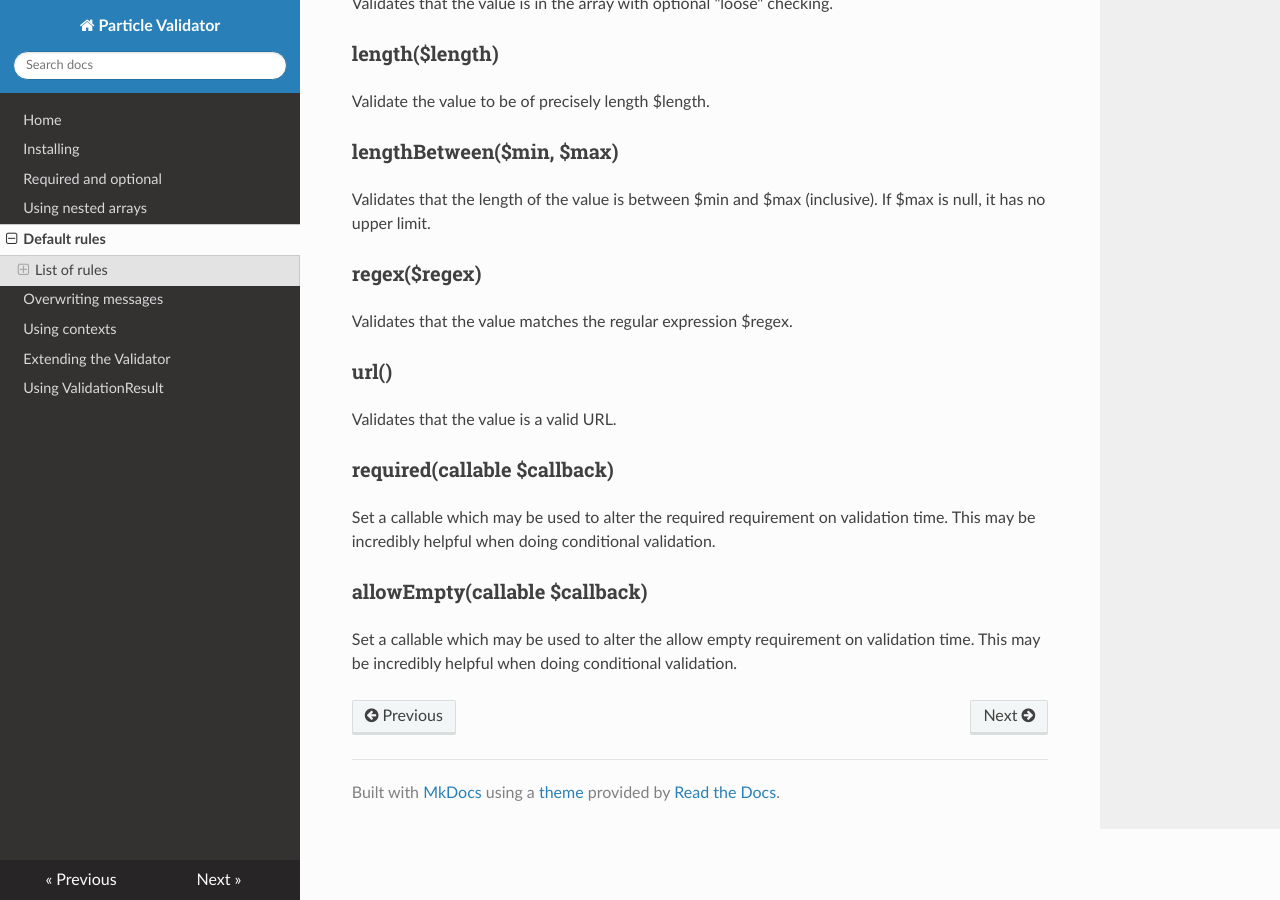
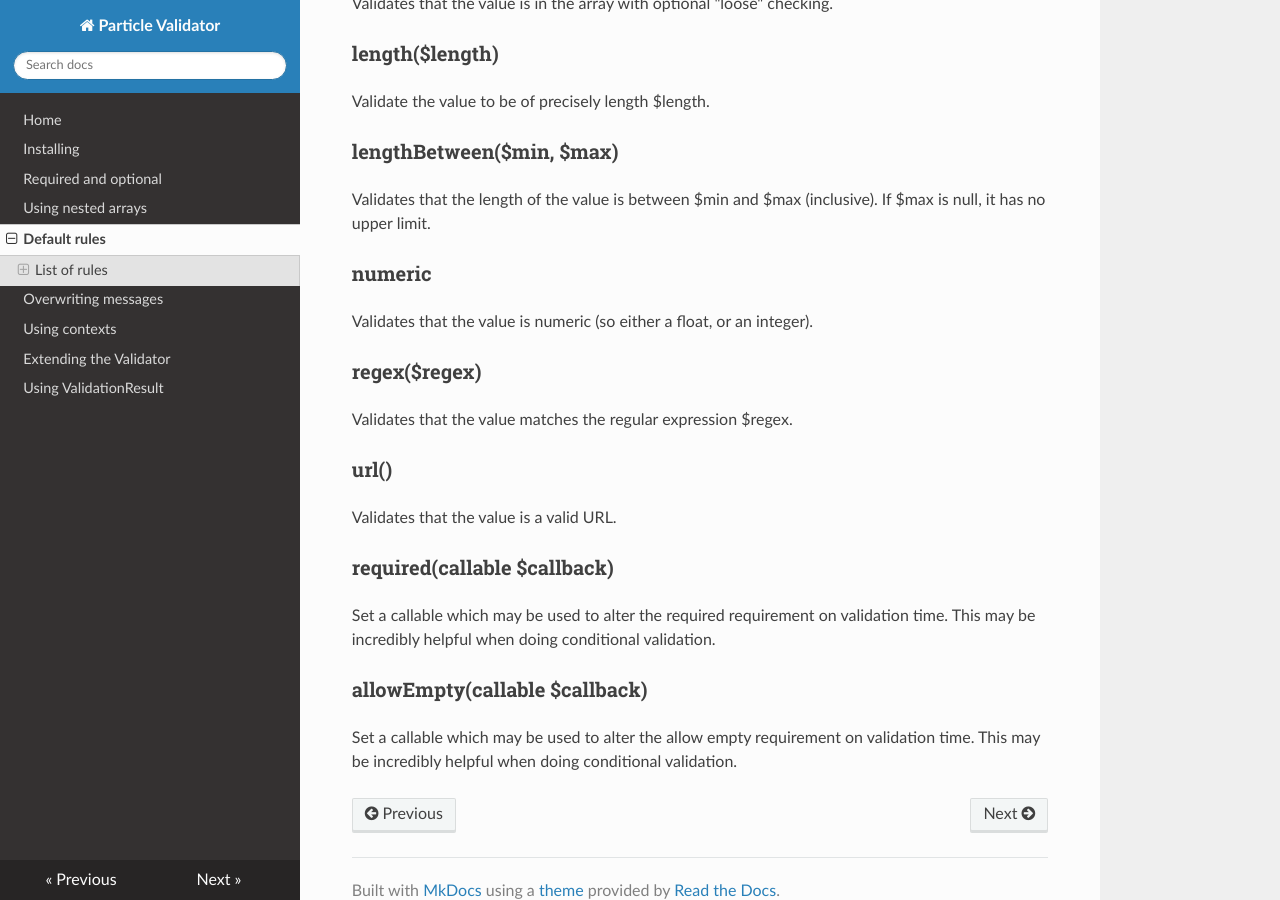
Before and after one commit to particle-php/Validator, an MkDocs documentation site: the page built from docs/rules.md, in a window 1280 px wide and 900 px high, scrolled down 1580 px. Built offline with MkDocs 1.6.1, drawn with Linux system fonts in a browser that asks for light colours; nearby versions of some CDN libraries; old or Windows-style settings are respelled for this version of MkDocs.

Commit message:
Adding numeric rule to master too.

```diff
--- a/docs/rules.md
+++ b/docs/rules.md
@@ -74,6 +74,10 @@ Validate the value to be of precisely length $length.
 Validates that the length of the value is between $min and $max (inclusive).
 If $max is null, it has no upper limit.
 
+### numeric
+
+Validates that the value is numeric (so either a float, or an integer).
+
 ### regex($regex)
 
 Validates that the value matches the regular expression $regex.
```
Also changed, not shown: 1 other file.
